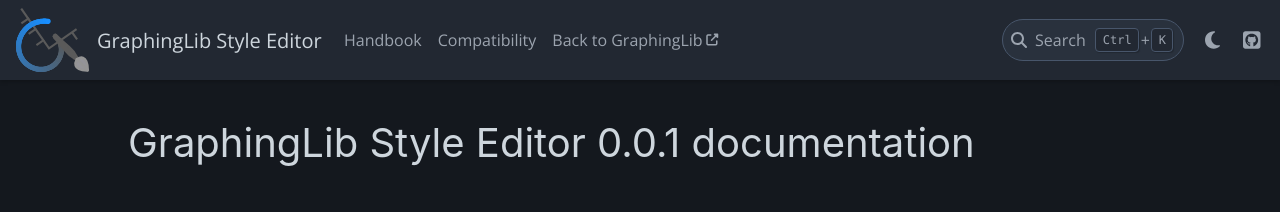
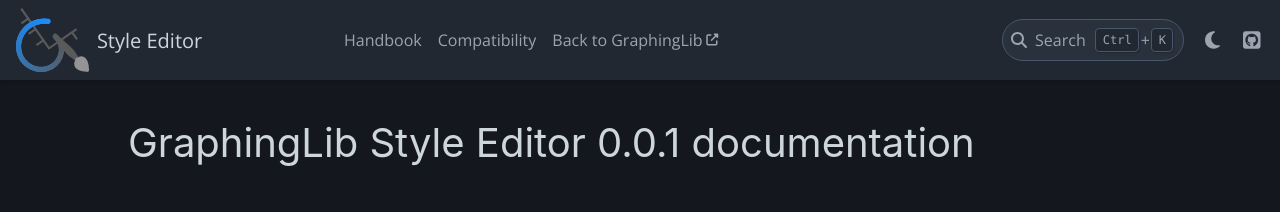
Before and after one commit to GraphingLib/GraphingLibStyleEditor, a Sphinx documentation site: the page built from docs/index.rst, in a window 1280 px wide. Shown: the top 212 px of the page. Built offline with Sphinx 7.4.7 and the PyData theme 0.15.4, drawn with Linux system fonts in a browser that asks for light colours.

Commit message:
Shortened icon text for mobile format

```diff
--- a/docs/conf.py
+++ b/docs/conf.py
@@ -35,7 +35,7 @@
 html_css_files = ["graphinglib.css"]
 html_theme_options = {
     "logo": {
-        "text": "GraphingLib Style Editor",
+        "text": "Style Editor",
         "image_dark": "_static/GraphingLib-SE-Logo.svg",
         "image_light": "_static/GraphingLib-SE-Logo.svg",
     },
```
